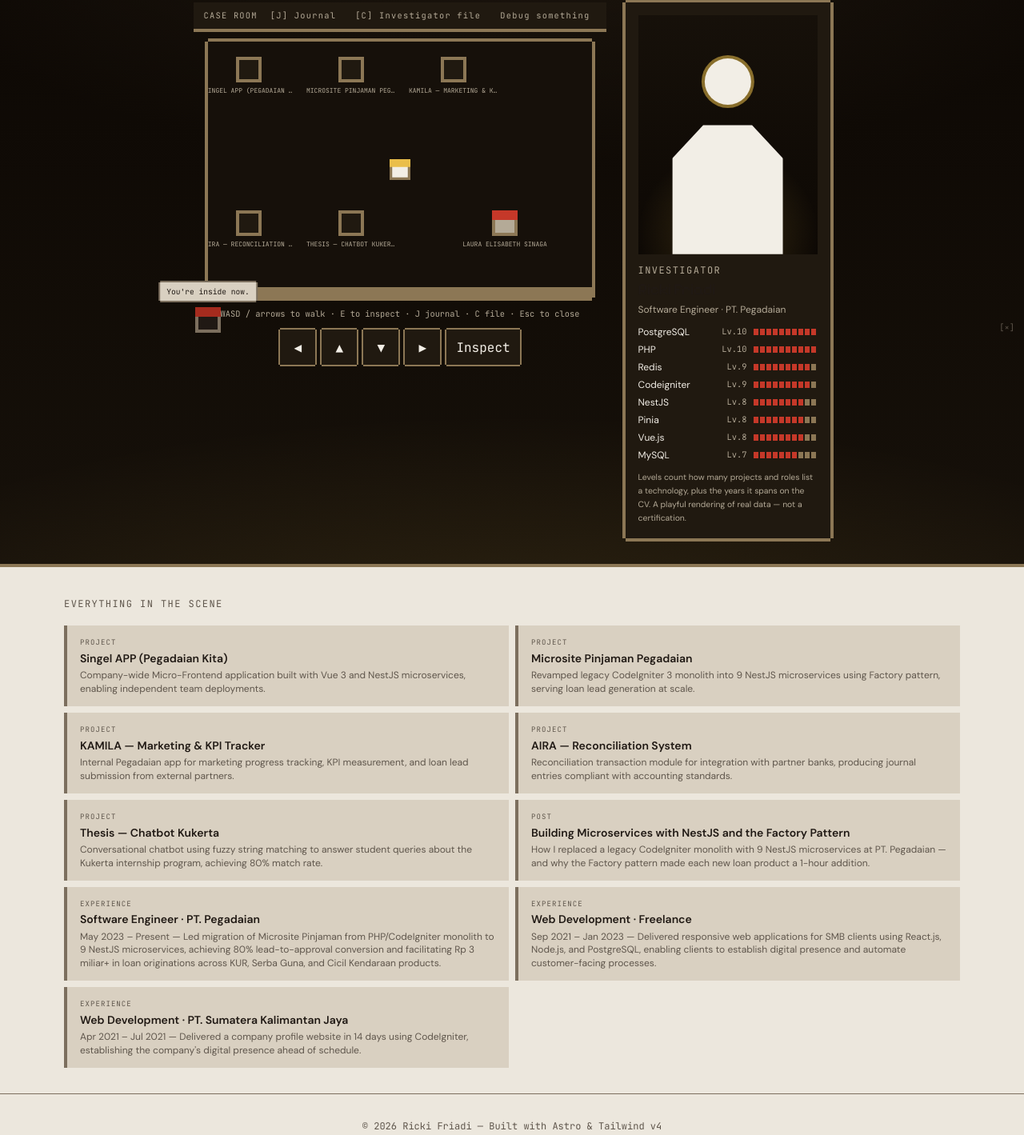
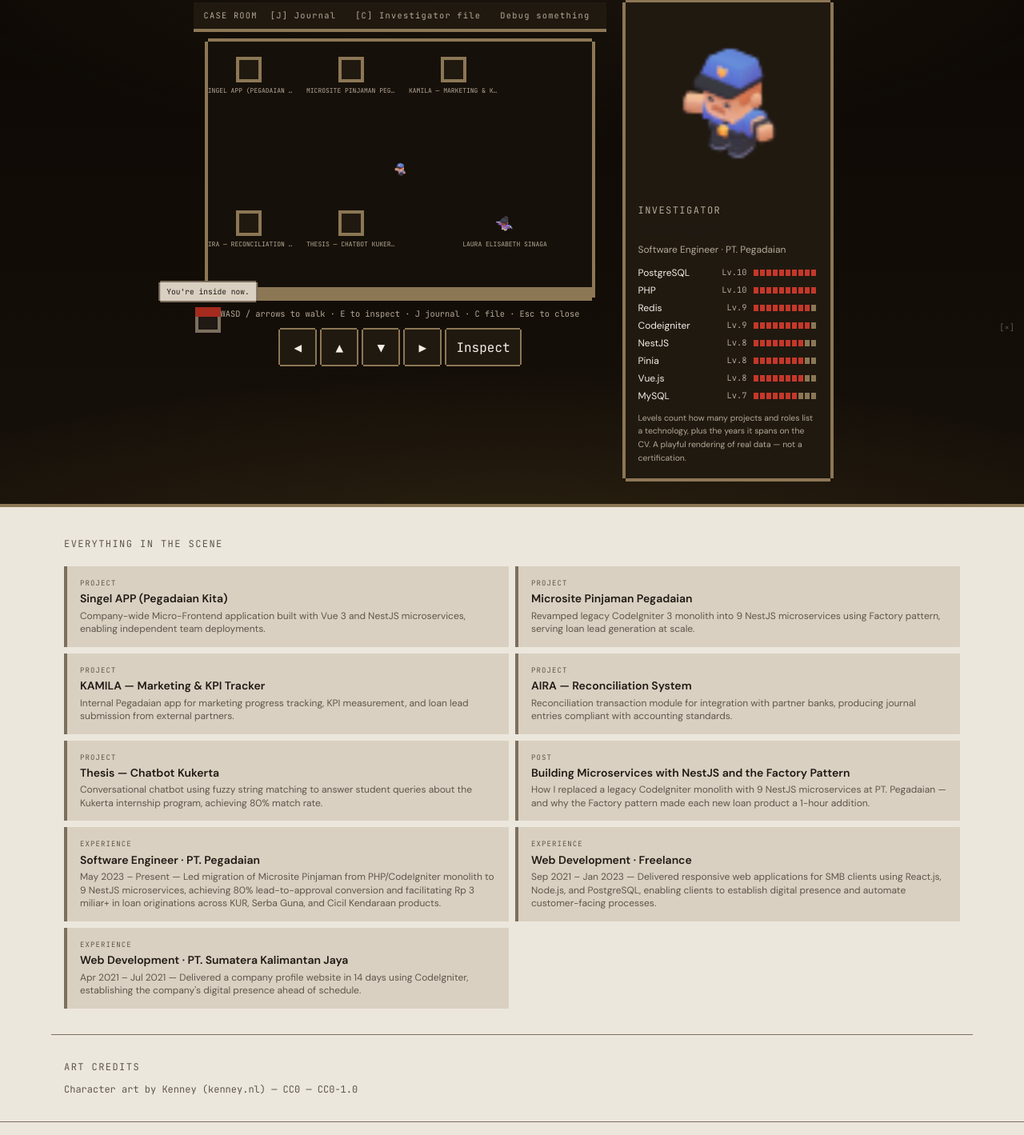
Before and after one commit to rickyfriady/rickyfrdy-web, an Astro site: page /play in a window 1280 px wide. Shown: the part 370-1789 px from the top of the page at 80% size. Built offline with nearby package versions, Linux system fonts and the light colour scheme; Astro itself is replaced by a stand-in of ours.

Commit message:
feat(play): give NPCs and the player character real art
Kenney's Mini Characters (CC0) supplies the first art to travel the illustrated
path. Four 64x64 renders, each under 1.8 KB against a 400 KB ceiling.

- `npc-laura` and `npc-rivaldy` are the owner's explicit mapping, not inferred
  from anything about either person.
- The player gets art in both the scene and the front showcase panel.

The scene could not have shown art before this. `PlayScene` rendered the drawn
stand-in unconditionally for every object, so an NPC was blind to whatever sat
on disk. Objects and the actor now resolve through the shared resolver and
render its answer; the actor keeps its own positioned wrapper so the game loop
still mutates a single element's transform.

Precedence moves into one function. `AssetImage` and the scene were each
assembling the same lookup maps by hand — two implementations of one rule.
`resolveById` is now the single binding of the pure resolver to what is on disk.

Load failure is handled with React's own `onError` rather than the document
listener the Astro component ships, which is not guaranteed to be present on a
route that mounts only this island. Verified: killing an NPC image drops the
image count 2 to 1 and raises stand-ins 5 to 6, with no broken-image glyph.

Credits are deduplicated — four files from one pack is one thing to say. CC0
waives attribution; Kenney is credited anyway.

astro check 0/0/0, lint clean over 121 files, 376/376 tests, production build.
Driven in both locales: movement, journal, character sheet, art present, no
console errors.

```diff
--- a/src/components/game/ArtCredits.astro
+++ b/src/components/game/ArtCredits.astro
@@ -14,7 +14,15 @@
 }
 
 const { label } = Astro.props
-const credits = attributions()
+// One line per distinct credit, not per file: four assets from one CC0 pack is
+// one thing to say, and repeating it four times reads as a bug.
+const credits = [
+  ...new Map(
+    attributions()
+      .filter((c) => 'attribution' in c)
+      .map((c) => [`${c.attribution}|${c.licence}`, c])
+  ).values()
+]
 ---
 
 {credits.length > 0 && (
--- a/src/components/game/AssetImage.astro
+++ b/src/components/game/AssetImage.astro
@@ -1,6 +1,6 @@
 ---
-import { getIllustrated, resolveAsset } from '@/utils/game/assets'
-import { fallbackKind, getSprite } from '@/utils/game/sprites'
+import { resolveById } from '@/utils/game/assets'
+import { fallbackKind } from '@/utils/game/sprites'
 
 /**
  * One asset slot, rendered on whichever path has art for it.
@@ -27,9 +27,7 @@
 
 const { id, alt = '', eager = false, size, class: className, fallbackClass } = Astro.props
 
-const sprite = getSprite(id)
-const pixelMap = sprite.url ? { [id]: { url: sprite.url } } : {}
-const asset = resolveAsset(id, getIllustrated(id) ? { [id]: getIllustrated(id)! } : {}, pixelMap)
+const asset = resolveById(id)
 
 const dims = size ? { width: size, height: size } : {}
 ---
--- a/src/components/game/PlayScene.tsx
+++ b/src/components/game/PlayScene.tsx
@@ -1,6 +1,7 @@
 import { useCallback, useEffect, useMemo, useRef, useState } from 'react'
 import type { QuestState, Stat } from '@/models'
 import { gameEvents, initGame, recordEvent, resetGame } from '@/stores/game'
+import { resolveById } from '@/utils/game/assets'
 import { cameraOffset } from '@/utils/game/camera'
 import { doorAt, TILE } from '@/utils/game/collision'
 import { damageFor, moves, opponents } from '@/utils/game/encounter'
@@ -63,6 +64,50 @@
  * straight to the node. `setState` at 120 Hz is the standard way this becomes
  * janky, and it is avoidable in about ten lines.
  */
+/**
+ * One object's art: illustrated if a file exists for its slug, the pixel sprite
+ * if one does, the drawn stand-in otherwise.
+ *
+ * The precedence itself lives in `resolveById`, shared with `AssetImage` — this
+ * only renders the answer. A failed load is handled here with React's own
+ * `onError` rather than the document-level listener the Astro component ships,
+ * because that listener is not guaranteed to be present on a route that mounts
+ * only this island.
+ *
+ * The image is decorative: the object's name is already rendered as text
+ * directly beneath it, so a screen reader loses nothing when art replaces the
+ * stand-in.
+ */
+function ObjectArt({ sprite, tilePx }: { sprite: string; tilePx: number }) {
+  const [failed, setFailed] = useState(false)
+  const asset = useMemo(() => resolveById(sprite), [sprite])
+  const floor = (
+    <div
+      className="sprite-fb pixel-sprite"
+      aria-hidden="true"
+      data-kind={fallbackKind(sprite)}
+      style={{ ['--sprite-size' as string]: `${tilePx}px` }}
+    />
+  )
+
+  if (failed || asset.path === 'fallback' || !asset.url) return floor
+
+  return (
+    <img
+      src={asset.url}
+      srcSet={asset.srcset}
+      alt=""
+      aria-hidden="true"
+      decoding="async"
+      width={tilePx}
+      height={tilePx}
+      className={asset.path === 'illustrated' ? 'illustrated-art' : 'pixel-sprite'}
+      style={{ width: tilePx, height: tilePx }}
+      onError={() => setFailed(true)}
+    />
+  )
+}
+
 export default function PlayScene({ rooms, quests, player, labels, lang }: Props) {
   /* Read once: a visitor who asked for less motion gets a still scene, and the
      destination list below the stage is the interaction path. */
@@ -424,25 +469,22 @@
               className="absolute flex flex-col items-center"
               style={{ left: object.x * tilePx, top: object.y * tilePx, width: tilePx }}
             >
-              <div
-                className="sprite-fb pixel-sprite"
-                aria-hidden="true"
-                data-kind={fallbackKind(object.sprite)}
-                style={{ ['--sprite-size' as string]: `${tilePx}px` }}
-              />
+              <ObjectArt sprite={object.sprite} tilePx={tilePx} />
               <span className="text-muted mt-1 max-w-[7rem] truncate font-mono text-[0.5rem] uppercase">
                 {object.title}
               </span>
             </div>
           ))}
 
+          {/* The ref stays on the positioned wrapper so the loop keeps mutating one
+              element's transform; the art inside resolves like every other slot. */}
           <div
             ref={actorRef}
-            className="sprite-fb pixel-sprite absolute top-0 left-0 will-change-transform"
+            className="absolute top-0 left-0 will-change-transform"
             aria-hidden="true"
-            data-kind="actor"
-            style={{ ['--sprite-size' as string]: `${Math.round(BODY * tilePx)}px` }}
-          />
+          >
+            <ObjectArt sprite="hero" tilePx={Math.round(BODY * tilePx)} />
+          </div>
         </div>
       </div>
 
--- a/src/data/asset-licences.ts
+++ b/src/data/asset-licences.ts
@@ -9,7 +9,22 @@
  * without an entry fails by name, before it can reach a page. Writing the rule
  * while the directory is empty is what makes it cheap to obey later.
  */
-export const assetLicences: AssetLicence[] = []
+const KENNEY = {
+  author: 'Kenney',
+  source: 'Kenney — Mini Characters 1.0 (kenney.nl)',
+  licence: 'CC0-1.0',
+  // CC0 waives the attribution requirement; the pack asks for credit as a
+  // favour rather than a condition. Recorded as required anyway, because the
+  // cost of naming the person who gave the art away is nothing.
+  attribution: 'Character art by Kenney (kenney.nl) — CC0'
+} as const
+
+export const assetLicences: AssetLicence[] = [
+  { file: 'character/npc-laura.png', ...KENNEY },
+  { file: 'character/npc-rivaldy.png', ...KENNEY },
+  { file: 'character/hero.png', ...KENNEY },
+  { file: 'character/investigator-portrait.png', ...KENNEY }
+]
 
 /**
  * Default transferred-size ceiling per illustrated asset.
--- a/src/utils/game/assets.ts
+++ b/src/utils/game/assets.ts
@@ -1,4 +1,4 @@
-import { buildSpriteMap, type SpriteArt, spriteKey } from '@/utils/game/sprites'
+import { buildSpriteMap, getSprite, type SpriteArt, spriteKey } from '@/utils/game/sprites'
 
 /**
  * Which rendering path an asset takes, and how to render it.
@@ -140,3 +140,17 @@
 export function getIllustrated(id: string): IllustratedArt | undefined {
   return ILLUSTRATED_ART[id]
 }
+
+/**
+ * Resolve a slot against the real directories.
+ *
+ * The map-taking `resolveAsset` above stays pure so it can be tested with
+ * fixtures; this is the one place that binds it to what is actually on disk.
+ * Every caller goes through here, which is what keeps the precedence rule in a
+ * single location rather than re-derived per component.
+ */
+export function resolveById(id: string): ResolvedAsset {
+  const art = ILLUSTRATED_ART[id]
+  const sprite = getSprite(id)
+  return resolveAsset(id, art ? { [id]: art } : {}, sprite.url ? { [id]: { url: sprite.url } } : {})
+}
--- a/tests/utils/game/assets.test.ts
+++ b/tests/utils/game/assets.test.ts
@@ -114,3 +114,41 @@
     expect(resolveAsset('hero', {}, {}).path).toBe('fallback')
   })
 })
+
+describe('NPC slots resolve like any other', () => {
+  /**
+   * An NPC is not a special case in the resolver — it is a slug like any other.
+   * These pin that down, because the scene previously hard-coded the drawn
+   * stand-in for NPCs and could not have shown art whatever was on disk.
+   */
+  const npc = 'npc-laura'
+
+  it('renders illustrated art for an NPC slug when a file exists', () => {
+    const a = resolveAsset(npc, { [npc]: { byDensity: { 1: '/laura.png' } } }, {})
+    expect(a.path).toBe('illustrated')
+    expect(a.url).toBe('/laura.png')
+  })
+
+  it('renders a pixel sprite for an NPC slug when only a sprite exists', () => {
+    const a = resolveAsset(npc, {}, { [npc]: { url: '/laura-pixel.png' } })
+    expect(a.path).toBe('pixel')
+  })
+
+  it('keeps the drawn stand-in for an NPC with no art on either path', () => {
+    expect(resolveAsset(npc, {}, {}).path).toBe('fallback')
+  })
+
+  it('prefers illustrated over pixel for an NPC, same as every other slot', () => {
+    const a = resolveAsset(
+      npc,
+      { [npc]: { byDensity: { 1: '/i.png' } } },
+      { [npc]: { url: '/p.png' } }
+    )
+    expect(a.path).toBe('illustrated')
+  })
+
+  it('emits a single-density srcset when a pack ships one resolution', () => {
+    const a = resolveAsset(npc, { [npc]: { byDensity: { 1: '/laura.png' } } }, {})
+    expect(a.srcset).toBe('/laura.png 1x')
+  })
+})
```
Also changed, not shown: src/assets/illustrated/character/hero.png (added), src/assets/illustrated/character/investigator-portrait.png (added), src/assets/illustrated/character/npc-laura.png (added), src/assets/illustrated/character/npc-rivaldy.png (added).
